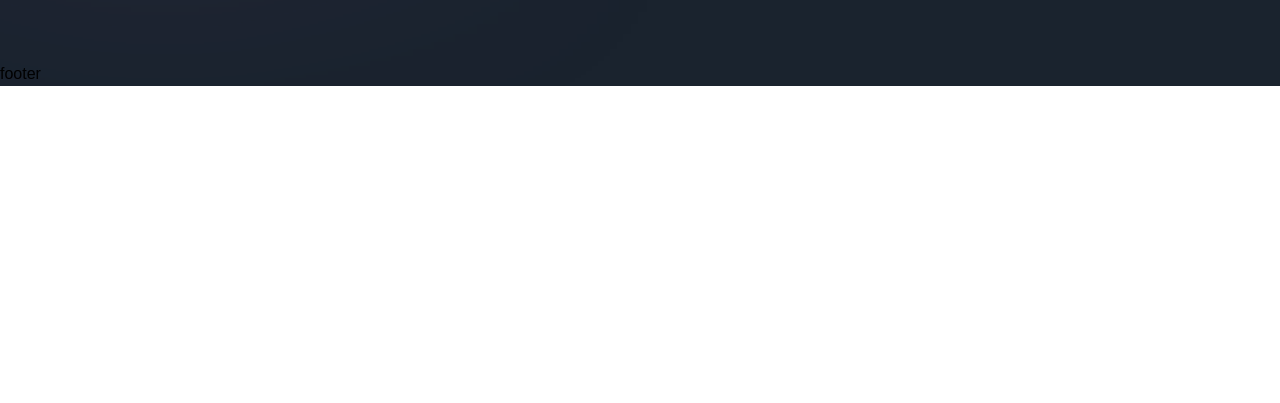
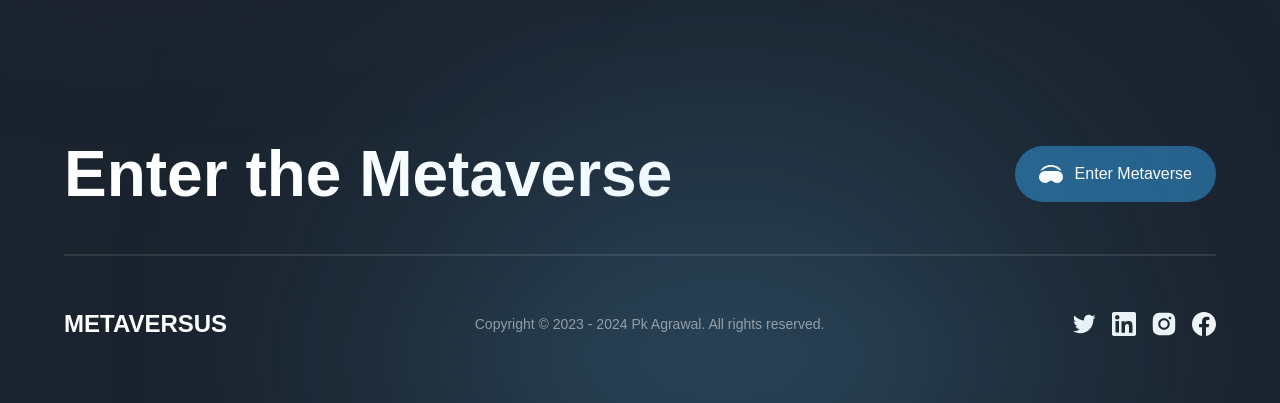
Before and after one commit to IMPranshu/web3-metaverse, a Next.js app: page / in a window 1280 px wide. Shown: the part 6966-7369 px from the top of the page. Before the commit the page ends 7052 px from the top, so only its background shows below. Built offline with nearby package versions, Linux system fonts and the light colour scheme; a web font is replaced by a local one.

Commit message:
footer component implemented

```diff
--- a/components/Footer.jsx
+++ b/components/Footer.jsx
@@ -1,9 +1,58 @@
 'use client';
+import { motion } from 'framer-motion';
+import { socials } from '../constants';
+
+import styles from '../styles';
+import { footerVariants } from '../utils/motion';
 
 const Footer = () => (
-  <footer>
-    footer
-  </footer>
+  <motion.footer
+    variants={footerVariants}
+    initial="hidden"
+    whileInView="show"
+    className={`${styles.paddings} py-8 relative`}
+  >
+    <div className='footer-gradient'/>
+
+    <div className={`${styles.innerWidth} mx-auto flex flex-col gap-8`}>
+      <div className='flex items-center justify-between flex-wrap gap-5'>
+        <h4 className='font-bold md:text-[64px] text-[44px] text-white'>Enter the Metaverse</h4>
+        < button type="button" className='flex items-center h-fit py-4 px-6 bg-[#25618b] rounded-[32px] gap-[12px]'>
+          < img src='/headset.svg' alt="headset" className='w-[24px] h-[24px] object-contain' />
+          <span className="font-normal text-[16px] text-white">
+            Enter Metaverse
+          </span>
+        </button>
+      </div>
+
+      <div className="flex flex-col">
+        <div className="mb-[50px] h-[2px] bg-white opacity-10" />
+
+        <div className="flex items-center justify-between flex-wrap gap-4">
+          <h4 className="font-extrabold text-[24px] text-white">
+            METAVERSUS
+          </h4>
+          <p className="font-normal text-[14px] text-white opacity-50">
+            Copyright © 2023 - 2024 Pk Agrawal. All rights reserved.
+          </p>
+
+          <div className="flex gap-4">
+            {socials.map((social) => (
+              <a href={social.link} target='_blank'>
+              <img
+                key={social.name}
+                src={social.url}
+                alt={social.name}
+                className="w-[24px] h-[24px] object-contain cursor-pointer"
+              />
+              </a>
+            ))}
+          </div>
+        </div>
+      </div>
+
+    </div>
+  </motion.footer>
 );
 
 export default Footer;
```
